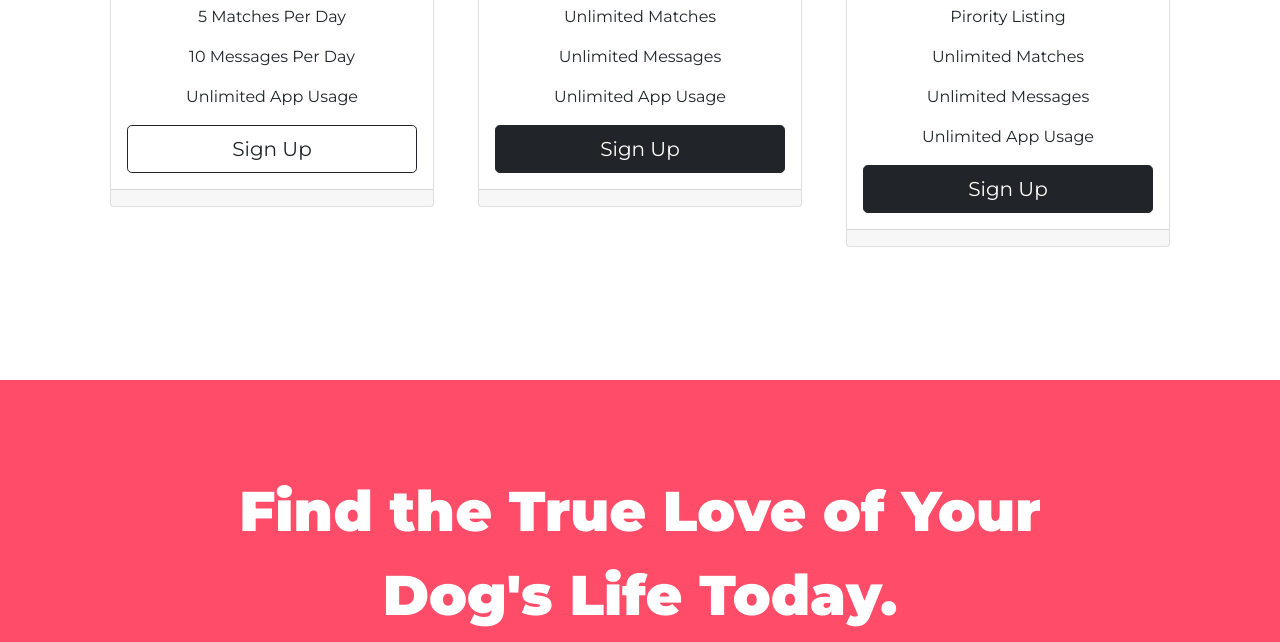
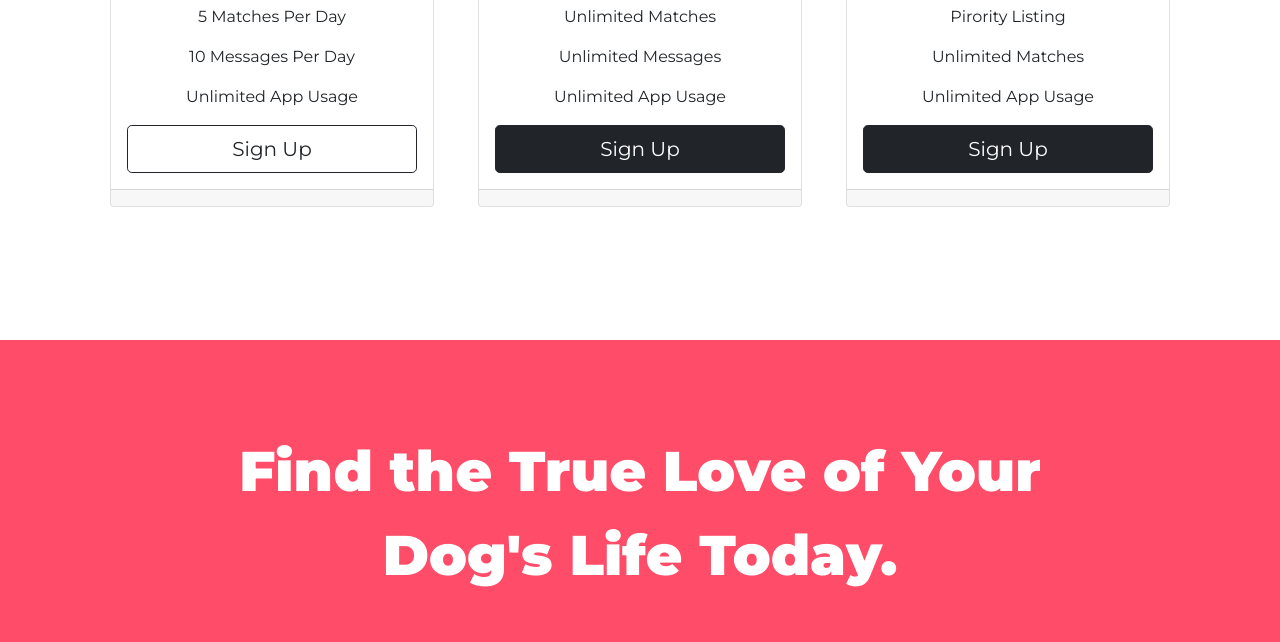
Before and after one commit to alimardonbegov/tindog, a plain HTML site: page index.html in a window 1280 px wide. Shown: the part 2256-2898 px from the top of the page. Drawn offline with nearby package versions, Linux system fonts and the light colour scheme.

Commit message:
Update index.html

```diff
--- a/index.html
+++ b/index.html
@@ -248,7 +248,6 @@
               <h2 class="price-text">$99 / mo</h2>
               <p>Pirority Listing</p>
               <p>Unlimited Matches</p>
-              <p>Unlimited Messages</p>
               <p>Unlimited App Usage</p>
               <div class="d-grid gap-2">
                 <button class="btn btn-lg btn-block btn-dark" type="button">
```
